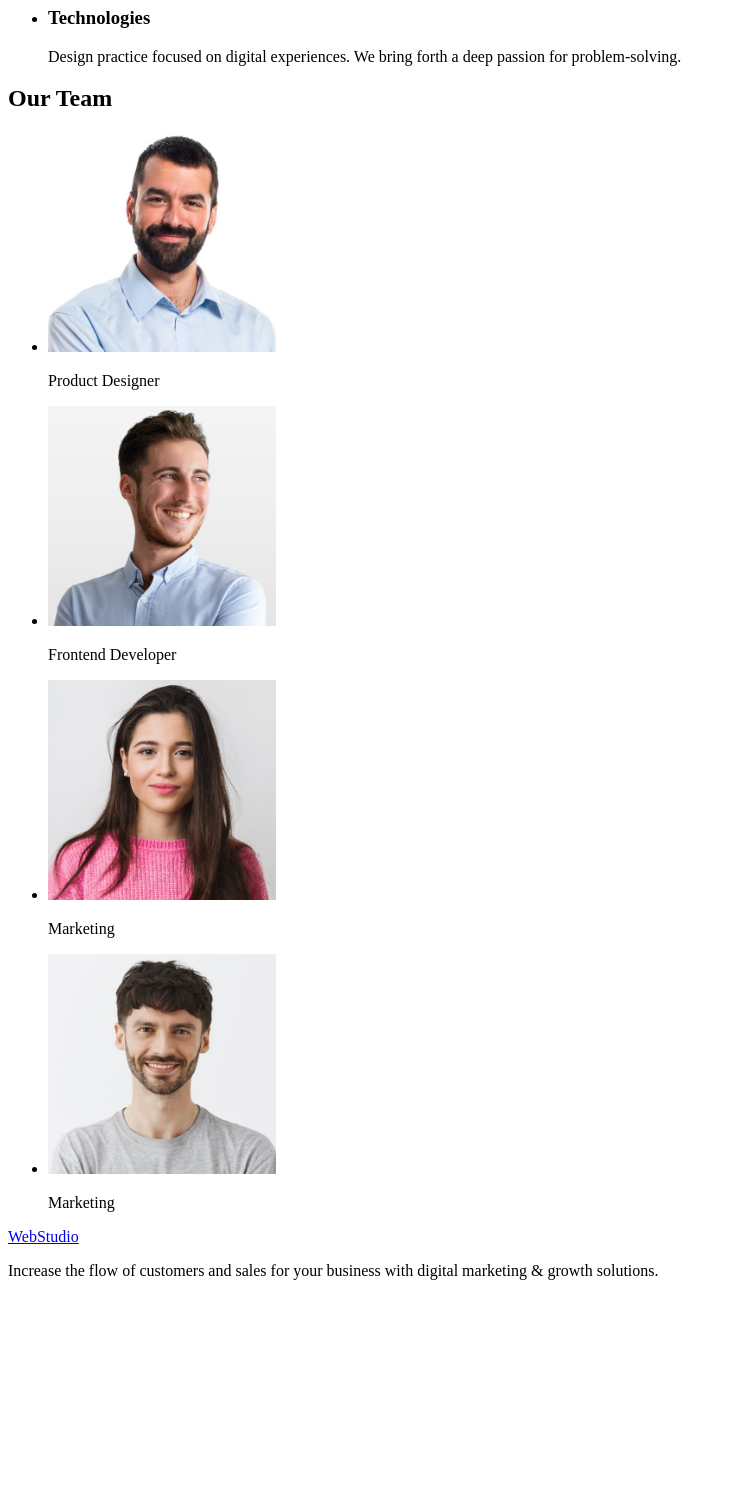
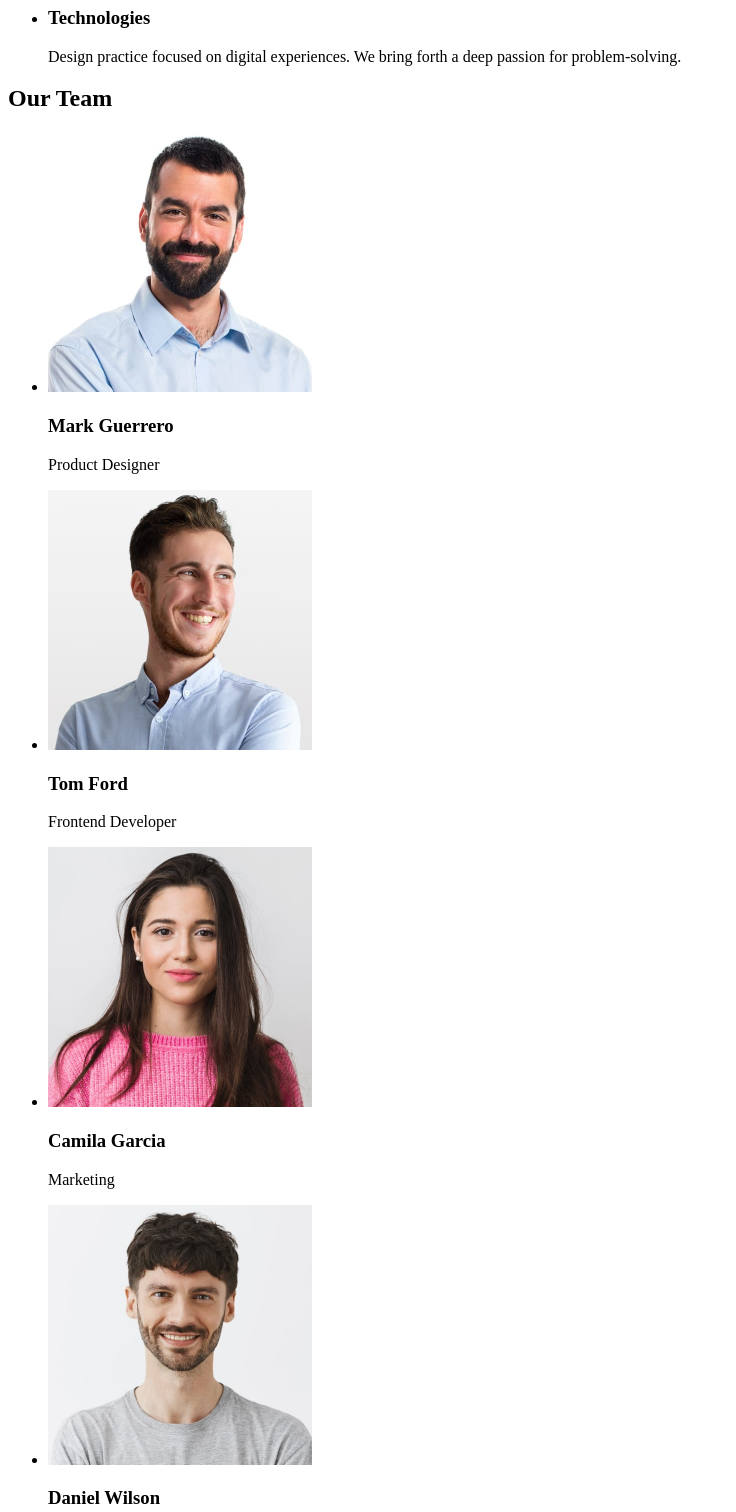
Before and after one commit to YuliaTitkova/goit-markup-hw-01, a plain HTML site: page index.html in a window 1280 px wide. Shown: the part 480-1992 px from the top of the page, without its empty margins (0-736 px from the left). Before the commit the page ends 1776 px from the top, so only its background shows below. Drawn offline with Linux system fonts and the light colour scheme.

Commit message:
change index file

```diff
--- a/index.html
+++ b/index.html
@@ -7,9 +7,9 @@
   </head>
   <body>
     <header>
-      <a href="/index.html"> WebStudio </a>
+      <nav>
+        <a href="./index.html"> WebStudio </a>
 
-      <nav>
         <ul>
           <li><a href="#">Studio</a></li>
           <li><a href="#">Portfolio</a></li>
@@ -17,10 +17,12 @@
         </ul>
       </nav>
 
-      <ul>
-        <li><a href="#">info@devstudio.com</a></li>
-        <li><a href="#">+11 (000) 111-11-11</a></li>
-      </ul>
+      <address>
+        <ul>
+          <li><a href="mailto:info@devstudio.com">info@devstudio.com</a></li>
+          <li><a href="tel:+110001111111">+11 (000) 111-11-11</a></li>
+        </ul>
+      </address>
     </header>
 
     <main>
@@ -67,38 +69,26 @@
         <ul>
           <li>
             <img
-              src="images/guerrero.jpg"
+              src="./images/guerrero.jpg"
               alt="man_prod_designer"
-              width="228"
-              height="220"
+              width="264"
             />
+            <h3>Mark Guerrero</h3>
             <p>Product Designer</p>
           </li>
           <li>
-            <img
-              src="images/ford.jpg"
-              alt="man_frontend_dev"
-              width="228"
-              height="220"
-            />
+            <img src="./images/ford.jpg" alt="man_frontend_dev" width="264" />
+            <h3>Tom Ford</h3>
             <p>Frontend Developer</p>
           </li>
           <li>
-            <img
-              src="images/garcia.jpg"
-              alt="woman_marketing"
-              width="228"
-              height="220"
-            />
+            <img src="./images/garcia.jpg" alt="woman_marketing" width="264" />
+            <h3>Camila Garcia</h3>
             <p>Marketing</p>
           </li>
           <li>
-            <img
-              src="images/wilson.jpg"
-              alt="UI Designer"
-              width="228"
-              height="220"
-            />
+            <img src="./images/wilson.jpg" alt="UI Designer" width="264" />
+            <h3>Daniel Wilson</h3>
             <p>Marketing</p>
           </li>
         </ul>
@@ -106,7 +96,7 @@
     </main>
 
     <footer>
-      <a href="/index.html"> WebStudio </a>
+      <a href="./index.html"> WebStudio </a>
       <p>
         Increase the flow of customers and sales for your business with digital
         marketing & growth solutions.
```
